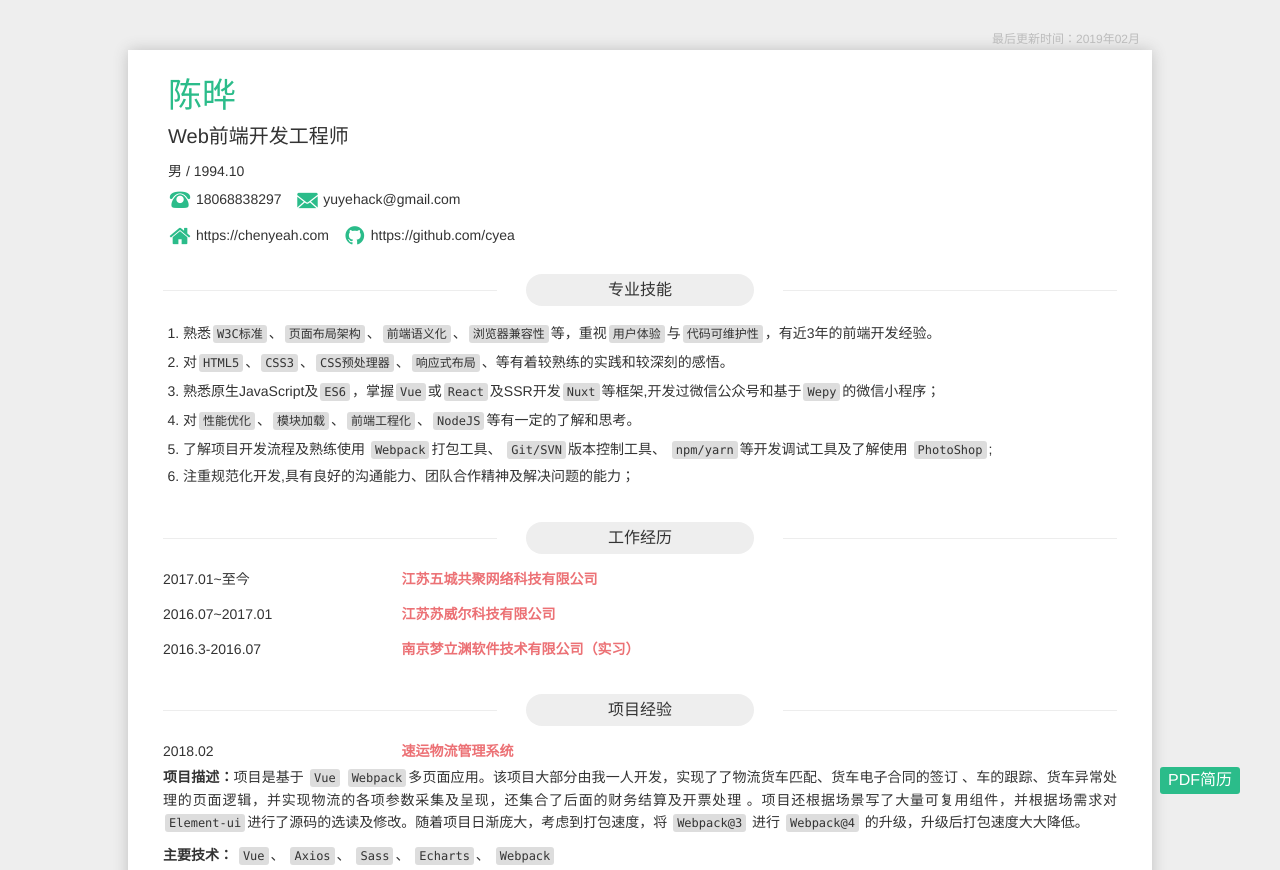
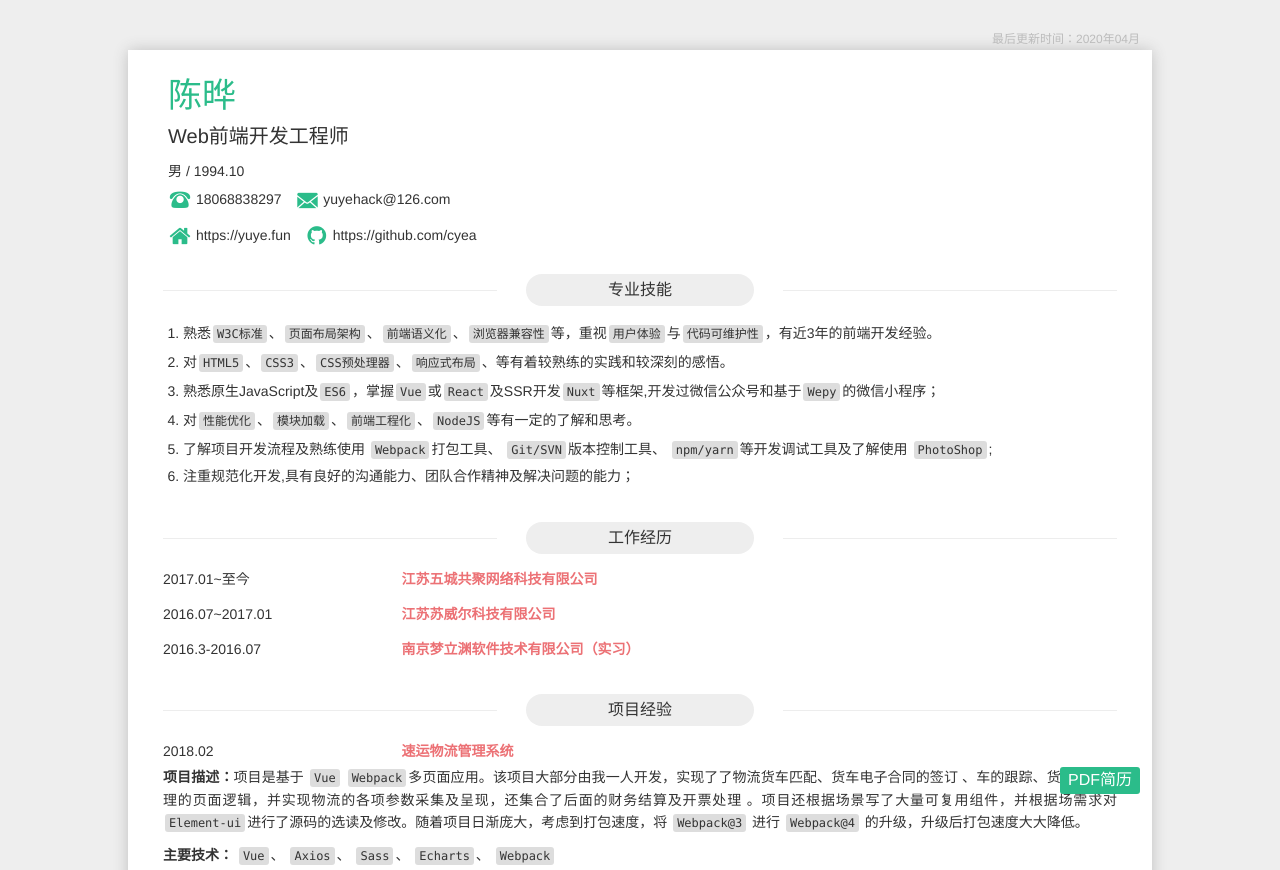
Before and after one commit to chenyeah/chenyeah.github.io, a plain HTML site: page index.html in a window 1280 px wide. Shown: the top 870 px of the page. Drawn offline with Linux system fonts and the light colour scheme.

Commit message:
add: new

```diff
--- a/css/index.less
+++ b/css/index.less
@@ -205,7 +205,7 @@ body {
   z-index: 10;
   bottom: 6px;
   left: 50%;
-  margin-left: 520px;
+  margin-left: 420px;
   padding: 0 8px;
   border-radius: 3px;
   color: #fff;
--- a/index.html
+++ b/index.html
@@ -17,7 +17,7 @@
     <!--[if IE]><p class="kill-ie">微软都放弃了IE，为啥你却还不放弃？</p><![endif]-->
     <a class=pdf href=resume.pdf>
         <i class="iconfont icon-pdf"></i> PDF简历</a>
-    <p class=last-modified>最后更新时间：2019年02月</p>
+    <p class=last-modified>最后更新时间：2020年04月</p>
     <div class=content>
         <div class=content-bd>
             <header class="content-hd">
@@ -39,14 +39,14 @@
                         <i class="iconfont icon-phone"></i>
                         <span class=contact-link>18068838297</span>
                     </a>
-                    <a href=mailto:yuyehack@gmail.com target=_blank>
+                    <a href=mailto:yuyehack@126.com target=_blank>
                         <i class="iconfont icon-email"></i>
-                        <span class=contact-link>yuyehack@gmail.com</span>
+                        <span class=contact-link>yuyehack@126.com</span>
                     </a>
-                    <br/>
-                    <a href="https://chenyeah.com" target=_blank>
+                    <br />
+                    <a href="https://yuye.fun" target=_blank>
                         <i class="iconfont icon-homepage"></i>
-                        <span class=contact-link>https://chenyeah.com</span>
+                        <span class=contact-link>https://yuye.fun</span>
                     </a>
                     <a href=https://github.com/cyea target=_blank>
                         <i class="iconfont icon-github"></i>
@@ -145,7 +145,8 @@
                                     <div>
                                         <b>项目描述：</b>项目是基于
                                         <em>Vue</em>
-                                        <em>Webpack</em>多页面应用。该项目大部分由我一人开发，实现了了物流货车匹配、货车电子合同的签订 、车的跟踪、货车异常处理的页面逻辑，并实现物流的各项参数采集及呈现，还集合了后面的财务结算及开票处理
+                                        <em>Webpack</em>多页面应用。该项目大部分由我一人开发，实现了了物流货车匹配、货车电子合同的签订
+                                        、车的跟踪、货车异常处理的页面逻辑，并实现物流的各项参数采集及呈现，还集合了后面的财务结算及开票处理
                                         。项目还根据场景写了大量可复用组件，并根据场需求对
                                         <em>Element-ui</em>进行了源码的选读及修改。随着项目日渐庞大，考虑到打包速度，将
                                         <em>Webpack@3</em>
@@ -172,7 +173,8 @@
                             <div class=item-bd>
                                 <div class=section-content>
                                     <div>
-                                        <b>项目描述：</b>本项目是给基于货主、车主需求开发。项目实现了货主发布找车和车主加车的一些业务逻辑。 我负责移动端的页面适配，相应的发单、匹配、结算功能开发。根据货主，车主进行两套系统，并对相应的场景进行角色，权限优化。项目遇到了因为多个页面数据通用，刷新数据丢失问题，我通过使用
+                                        <b>项目描述：</b>本项目是给基于货主、车主需求开发。项目实现了货主发布找车和车主加车的一些业务逻辑。
+                                        我负责移动端的页面适配，相应的发单、匹配、结算功能开发。根据货主，车主进行两套系统，并对相应的场景进行角色，权限优化。项目遇到了因为多个页面数据通用，刷新数据丢失问题，我通过使用
                                         <em>Vuex</em>来解决了数据丢失和数据同步问题。
                                     </div>
                                     <div>
@@ -233,14 +235,16 @@
                         <div class=item>
                             <header class=item-hd>
                                 <span class=item-time>2016.08</span>
-                                <a class="btn item-more" href=https://itunes.apple.com/cn/app/id1214199090 target=_blank>Link</a>
+                                <a class="btn item-more" href=https://itunes.apple.com/cn/app/id1214199090
+                                    target=_blank>Link</a>
                                 <h3 class=item-name>苏威尔中学生实验APP</h3>
                             </header>
                             <div class=item-bd>
                                 <div class=section-content>
                                     <div>
                                         <b>项目描述：</b>项目基于
-                                        <em>webview</em>的移动App页面开发。项目实现了中学各种物理实验的统计和分析。 我主要负责数据处理和呈现功能的编写，主要对传感器传来数据处理、计算，并通过
+                                        <em>webview</em>的移动App页面开发。项目实现了中学各种物理实验的统计和分析。
+                                        我主要负责数据处理和呈现功能的编写，主要对传感器传来数据处理、计算，并通过
                                         Echarts实时呈现相应的函数曲线。
                                     </div>
                                     <div>
@@ -266,11 +270,13 @@
                         <ul class=section-list>
                             <li class="section-content">
                                 <a target="_blank" href="https://github.com/cyea/email-bot">email-bot</a>
-                                :此项目主要是基于<em>NodeJS</em>和<em>nodemailer</em>, 根据用户配置 爬取 one一个的配图文字 加上 根据不同地区的配置爬取墨迹天气 每天定时多人发问候邮件
+                                :此项目主要是基于<em>NodeJS</em>和<em>nodemailer</em>, 根据用户配置 爬取 one一个的配图文字 加上 根据不同地区的配置爬取墨迹天气
+                                每天定时多人发问候邮件
                             </li>
                             <li class="section-content">
                                 <a target="_blank" href="https://github.com/cyea/vue-picview">vue-picview</a>和
-                                <a target="_blank" href="https://github.com/cyea/element-picview">element-picview</a>：项目是基于
+                                <a target="_blank"
+                                    href="https://github.com/cyea/element-picview">element-picview</a>：项目是基于
                                 <em>Vue</em>的图片查看组件，支持图片放大缩小及旋转常规常规查看图片方式，并发布了公众
                                 <em>NPM</em>包。
                             </li>
@@ -286,10 +292,12 @@
                                 <em>crontab</em> 完成的个人博客页面。博客实现文章笔记的新增、修改、删除 及评论功能。基本完成了博客的基本要素。
                             </li>
                             <li class="section-content">
-                                <a target="_blank" href="https://github.com/cyea/datepick">datepick</a>：此项目是根据业务需要 仿制了 element-ui 基于 jQuery 日期及日期范围选择的 jQuery 插件。</li>
+                                <a target="_blank" href="https://github.com/cyea/datepick">datepick</a>：此项目是根据业务需要 仿制了
+                                element-ui 基于 jQuery 日期及日期范围选择的 jQuery 插件。</li>
 
                             <li class="section-content">
-                                <a target="_blank" href="https://juejin.im/entry/5b07b71b6fb9a07ac363e5eb">基于Node.js 的抖音去水印视频下载脚本</a>：此文章是根据兴趣，依据其他网站实现的接口,写了基于
+                                <a target="_blank" href="https://juejin.im/entry/5b07b71b6fb9a07ac363e5eb">基于Node.js
+                                    的抖音去水印视频下载脚本</a>：此文章是根据兴趣，依据其他网站实现的接口,写了基于
                                 <code data-backticks="3">Node.js</code> 抖音去水印下载地址的解析脚本。
                             </li>
                         </ul>
```
Also changed, not shown: css/index.css. Lines whose indentation alone changed are shown as unchanged.
